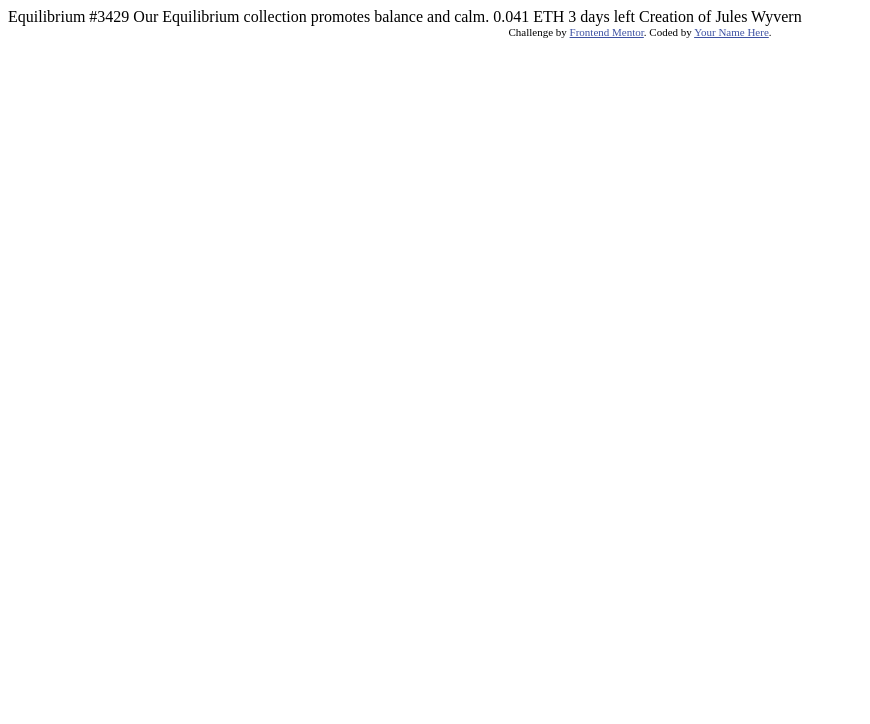
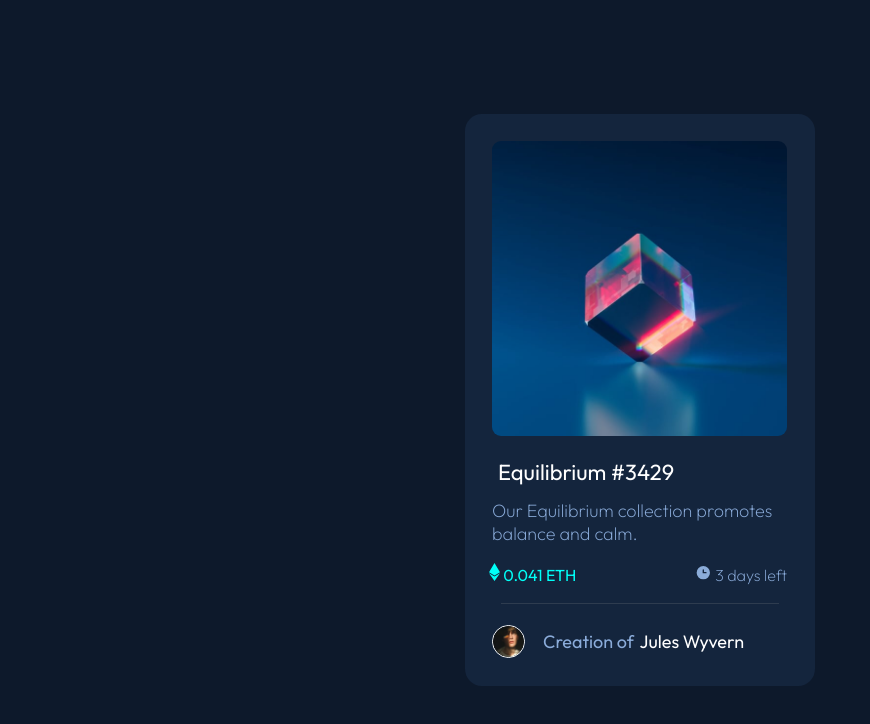
Before and after one commit to gianmromero/nft-preview-card-component-main, a plain HTML site: page index.html in a window 1280 px wide. Shown: the whole page, without its empty margins (0-870 px from the left). Drawn offline with Linux system fonts and the light colour scheme.

Commit message:
Complete

```diff
--- a/index.html
+++ b/index.html
@@ -8,26 +8,57 @@
 
   <title>Frontend Mentor | NFT preview card component</title>
 
-  <!-- Feel free to remove these styles or customise in your own stylesheet 👍 -->
-  <style>
-    .attribution { font-size: 11px; text-align: center; }
-    .attribution a { color: hsl(228, 45%, 44%); }
-  </style>
+  <link rel="stylesheet" href="styles.css">
+
 </head>
 <body>
 
-  Equilibrium #3429
 
-  Our Equilibrium collection promotes balance and calm.
+  <div class="nft">
 
-  0.041 ETH
-  3 days left
+    <div class="nft__image">
 
-  Creation of Jules Wyvern
+      <img src="images/image-equilibrium.jpg" alt="Equilibrium NFT">
+      <div class="nft__overlay"></div>
+      <div class="nft__icon">
+        <img src="images/icon-view.svg" alt="View Icon">
+      </div>
+    </div>
 
-  <div class="attribution">
+    <div class="nft__content">
+      <h1 class="nft__title nft__title_active">Equilibrium #3429</h1>
+      <p class="nft__description">Our Equilibrium collection promotes balance and calm.</p>
+      <div class="nft__info">
+        <div class="nft__price">
+          <p class="nft__currency">
+            <img src="images/icon-ethereum.svg" alt="" class="nft__icon-price">
+            0.041 ETH</p>
+        </div>
+        <div class="nft__days">
+            <p class="nft__days">
+            <img src="images/icon-clock.svg" alt="" class="nft__icon-days">
+              3 days left</p>
+        </div>
+      </div>
+    </div>
+
+    <hr class="nft__line">
+
+    <div class="nft__credits">
+      <img src="images/image-avatar.png" alt="" class="nft__profile">
+
+      <div class="nft__footer">
+        <p class="nft__text">Creation of</p>
+        <p class="nft__name nft__name_active">Jules Wyvern</p>
+      </div>
+
+    </div>
+  </div>
+
+  <!-- <div class="attribution">
     Challenge by <a href="https://www.frontendmentor.io?ref=challenge" target="_blank">Frontend Mentor</a>.
     Coded by <a href="#">Your Name Here</a>.
-  </div>
+  </div> -->
+
 </body>
 </html>
--- /dev/null
+++ b/styles.css
@@ -0,0 +1,178 @@
+@import url('https://fonts.googleapis.com/css2?family=Outfit:wght@100..900&family=Roboto:ital,wght@0,100..900;1,100..900&family=Rubik:ital,wght@0,300..900;1,300..900&family=Space+Mono:ital,wght@0,400;0,700;1,400;1,700&display=swap');
+
+:root {
+    --blue-500: hsl(215, 51%, 70%);
+    --cyan-400: hsl(178, 100%, 50%);
+    --blue-950: hsl(217, 54%, 11%);
+    --blue-900: hsl(216, 50%, 16%);
+    --blue-800: hsl(215, 32%, 27%);
+    --white: hsl(0, 0%, 100%);
+}
+
+*, *::after, *::before {
+    box-sizing: border-box;
+    margin: 0;
+    padding: 0;
+}
+
+body {
+    font-family: 'Outfit', 'sans-serif';
+    font-size: 1.125rem;
+    display: flex;
+    flex-direction: column;
+    align-items: center;
+    justify-content: center;
+    height: 100vh;
+    background-color: var(--blue-950);
+}
+
+.nft {
+    display: grid;
+    grid-template-columns: auto;
+    grid-template-rows: repeat(5, auto);
+    grid-template-areas:
+    'image'
+    'title'
+    'description'
+    'info'
+    'credits';
+    align-items: center;
+    justify-content: center;
+    width: clamp(327px, 90%, 350px);
+    background-color: var(--blue-900);
+    border-radius: 0.938em;
+}
+
+.nft__image {
+    position: relative;
+    margin: 1.5em 1.563em 0 1.5em;
+    overflow: hidden;
+}
+
+.nft__image img {
+    width: 100%;
+    height: auto;
+    object-fit: cover;
+    border-radius: 0.5em;
+}
+
+.nft__title {
+    margin: 0.75em 1.563em 0 1.5em;
+    font-size: 1.375rem;
+    font-weight: 400;
+    color: var(--white);
+}
+
+.nft__description {
+    font-weight: 200;
+    font-size: 1.125rem;
+    color: var(--blue-500);
+    margin: 0.75em 1.5em 0 1.5em;
+}
+
+.nft__info {
+    display: flex;
+    flex-direction: row;
+    align-items: center;
+    justify-content: space-between;
+    margin-top: 1em;
+    margin-bottom: 1em;
+}
+.nft__price {
+    margin-left: 1.5em;
+    font-size: clamp(0.938rem, 1.5vw, 1rem);
+    font-weight: 400;
+    color: var(--cyan-400);
+}
+.nft__days {
+    margin-right: 0.875em;
+    font-size: clamp(0.938rem, 1.5vw, 1rem);
+    font-weight: 200;
+    color: var(--blue-500);
+}
+
+.nft__line {
+    width: 278px;
+    height: 1px;
+    background-color: #979797;
+    opacity: 0.2;
+    justify-self: center;
+    border: none;
+}
+
+.nft__credits {
+    display: flex;
+    flex-direction: row;
+    align-items: center;
+    justify-content: left;
+    font-size: clamp(0.938rem, 1.5w, 1rem);
+    margin-top: 1.125em;
+    margin-bottom: 1.563em;
+}
+.nft__profile {
+    width: 33px;
+    height: 33px;
+    border: 1px solid var(--white);
+    border-radius: 50%;
+    margin-left: 1.5em;
+    margin-right: 1em;
+}
+.nft__text {
+    color: var(--blue-500);
+    margin-right: 0.313em;
+}
+.nft__name {
+    color: var(--white);
+}
+
+.nft__footer {
+    display: flex;
+    align-items: center;
+}
+
+.nft__icon {
+    position: absolute;
+    top: 50%;
+    left: 50%;
+    transform: translate(-50%, -50%);
+    display: flex;
+    align-items: center;
+    justify-content: center;
+    opacity: 0;
+    transition: opacity 0.3s ease;
+}
+
+.nft__overlay {
+    position: absolute;
+    inset: 0;
+    background-color: hsla(178, 100%, 50%, 0.5);
+    opacity: 0;
+    transition: opacity 0.3s ease;
+    z-index: 1;
+    pointer-events: none;
+    border-radius: 0.5em;
+    margin-bottom: 0.3125em;
+}
+
+/* Active states */
+.nft__image:active .nft__overlay {
+    opacity: 1;
+}
+.nft__image:active .nft__icon {
+    opacity: 1;
+}
+
+.nft__title_active:active {
+    color: var(--cyan-400);
+}
+.nft__title_active:hover {
+    cursor: pointer;
+
+}
+
+.nft__name_active:active {
+    color: var(--cyan-400);
+}
+.nft__name_active:hover {
+    cursor: pointer;
+}
```
